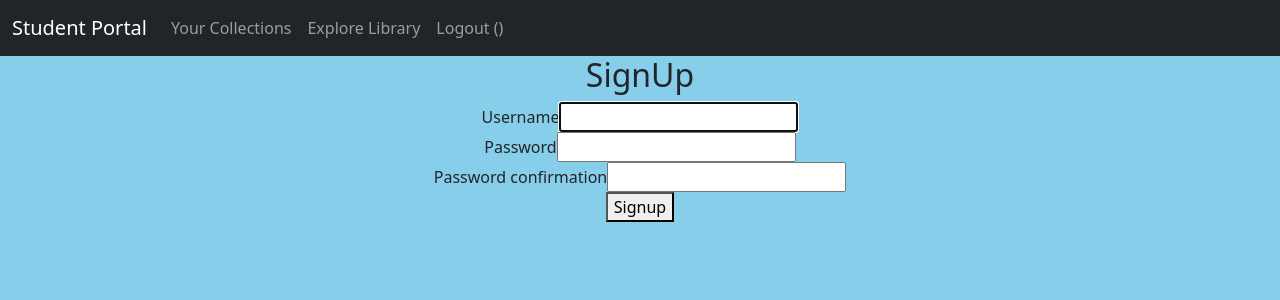
After one commit to neoconstel/Library-Management-System, a Django app: page /signup/ in a window 1280 px wide. The commit adds this page. Shown: the top 300 px of the page. Run offline with Django 4.2, Linux system fonts and the light colour scheme.

Commit message:
implement signup

```diff
--- a/library/forms.py
+++ b/library/forms.py
@@ -1,8 +1,15 @@
 from django.forms import ModelForm
-from .models import Book
+from .models import Book, User
+from django.contrib.auth.forms import UserCreationForm
 
 
 class BookForm(ModelForm):
     class Meta:
         model = Book
         fields = '__all__'
+
+
+class UserSignupForm(UserCreationForm):
+    class Meta:
+        model = User
+        fields = ['username', 'password1', 'password2']
--- a/library/templates/library/base.html
+++ b/library/templates/library/base.html
@@ -41,7 +41,7 @@
               <a class="nav-link" href="{% url 'view-orders' %}">View Orders</a>
             </li>
             <li class="nav-item">
-              <a class="nav-link" href="#">Logout</a>
+              <a class="nav-link" href="{% url 'logout' %}">Logout ({{ user.username }})</a>
             </li>
           </ul>
         </div>
@@ -64,7 +64,7 @@
               <a class="nav-link" href="{% url 'student-library' %}">Explore Library</a>
             </li>
             <li class="nav-item">
-              <a class="nav-link" href="#">Logout</a>
+              <a class="nav-link" href="{% url 'logout' %}">Logout ({{ user.username }})</a>
             </li>
           </ul>
         </div>
--- a/library/templates/registration/login.html
+++ b/library/templates/registration/login.html
@@ -2,6 +2,7 @@
 
 {% block content %}
 <form method="post" action="">
+    <h2>Login</h2>
     {% csrf_token %}
     {{ form }}
     <button type="submit">Login</button>
--- /dev/null
+++ b/library/templates/registration/signup.html
@@ -0,0 +1,13 @@
+{% extends 'library/base.html' %}
+
+{% block content %}
+<form method="post" action="">
+    {% csrf_token %}
+    <h2>SignUp</h2>
+    {% csrf_token %}
+    {{ form.username.label }}{{ form.username }} <br>
+    {{ form.password1.label }}{{ form.password1 }} <br>
+    {{ form.password2.label }}{{ form.password2 }} <br>
+    <button type="submit">Signup</button>
+</form>
+{% endblock content %}
--- a/library/urls.py
+++ b/library/urls.py
@@ -6,6 +6,7 @@ urlpatterns = [
     path('login/', auth_views.LoginView.as_view(), name='login'),
     path('logout/', auth_views.LogoutView.as_view(), name='logout'),
     path('redirect/', views.LoginRedirectView.as_view(), name='login-success'),
+    path('signup/', views.SignupView.as_view(), name='signup'),
 
 
     path('', views.Home.as_view(), name='home'),
--- a/library/views.py
+++ b/library/views.py
@@ -1,4 +1,3 @@
-from distutils.command.build_scripts import first_line_re
 from django.shortcuts import render, redirect
 from django.http import HttpResponse, HttpResponseRedirect
 from django.views.generic import (View, TemplateView, CreateView, ListView,
@@ -8,7 +7,7 @@ from requests import request
 from django.db.models import Q  # for combining filter queries with &, |
 
 from .models import Book, Order, Student
-from .forms import BookForm
+from .forms import BookForm, UserSignupForm
 
 
 class Home(TemplateView):
@@ -133,3 +132,25 @@ class LoginRedirectView(View):
             return redirect(reverse_lazy('admin-portal'))
         else:
             return redirect(reverse_lazy('student-portal'))
+
+
+class SignupView(View):
+
+    def get(self, request):
+        form = UserSignupForm()
+
+        context = {
+            'form': form
+        }
+        return render(request, 'registration/signup.html', context=context)
+
+
+    def post(self, request):
+        form = UserSignupForm(self.request.POST)
+
+        if form.is_valid():
+            form.save()
+
+            return redirect('login')
+
+        return redirect('.')
```
